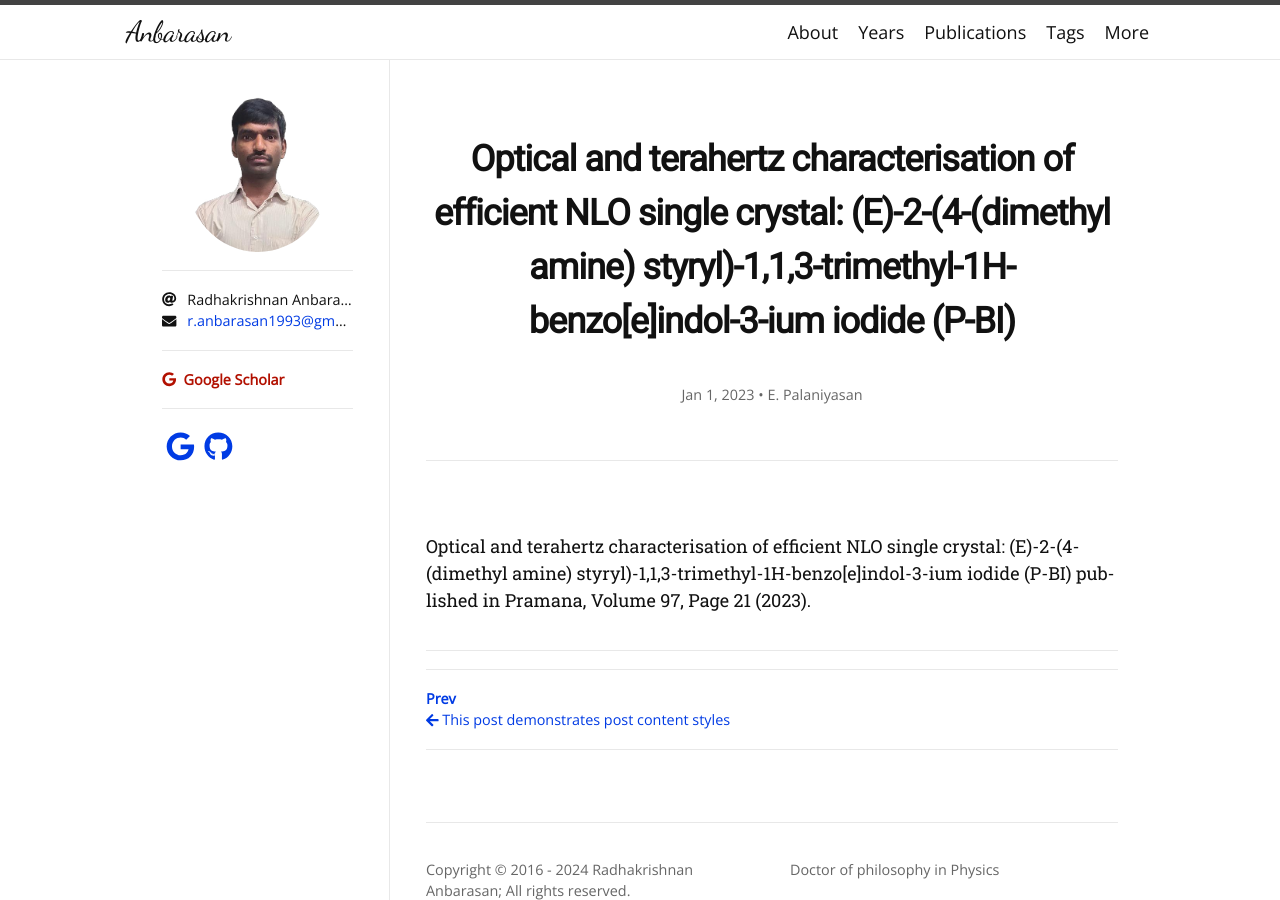
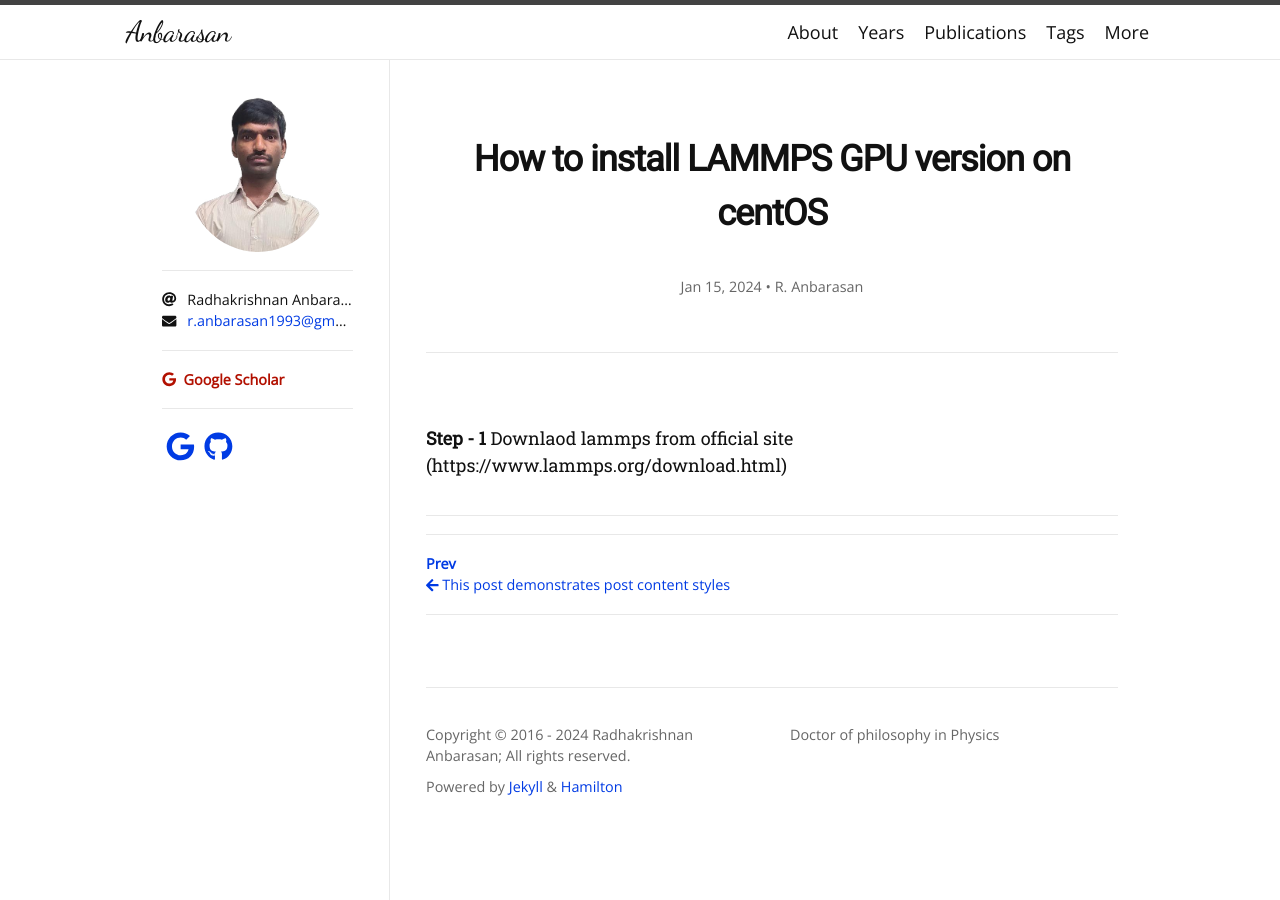
Before and after one commit to anbarasananbu/anbarasan, a Jekyll site: the page built from _posts/2023-01-01-palaniyasan-et-al-publication.md, in a window 1280 px wide. Built offline with Jekyll 4.4.1, drawn with Linux system fonts in a browser that asks for light colours; nearby versions of some CDN libraries; some web fonts are replaced; a style sheet for code colours, icons or effects is not loaded.

Commit message:
Update 2023-01-01-palaniyasan-et-al-publication.md

```diff
--- a/_posts/2023-01-01-palaniyasan-et-al-publication.md
+++ b/_posts/2023-01-01-palaniyasan-et-al-publication.md
@@ -1,11 +1,9 @@
 ---
 layout: post
-title: "Optical and terahertz characterisation of efficient NLO single crystal: (E)-2-(4-(dimethyl amine) styryl)-1,1,3-trimethyl-1H-benzo[e]indol-3-ium iodide (P-BI)"
-date: 2023-01-01
-author: "E. Palaniyasan"
-journal: "Pramana"
-volume: "97"
-page: "21"
+title: "How to install LAMMPS GPU version on centOS"
+date: 2024-01-15
+author: "R. Anbarasan"
 ---
 
-Optical and terahertz characterisation of efficient NLO single crystal: (E)-2-(4-(dimethyl amine) styryl)-1,1,3-trimethyl-1H-benzo[e]indol-3-ium iodide (P-BI) published in Pramana, Volume 97, Page 21 (2023).
+**Step - 1**
+Downlaod lammps from official site (https://www.lammps.org/download.html)
```
